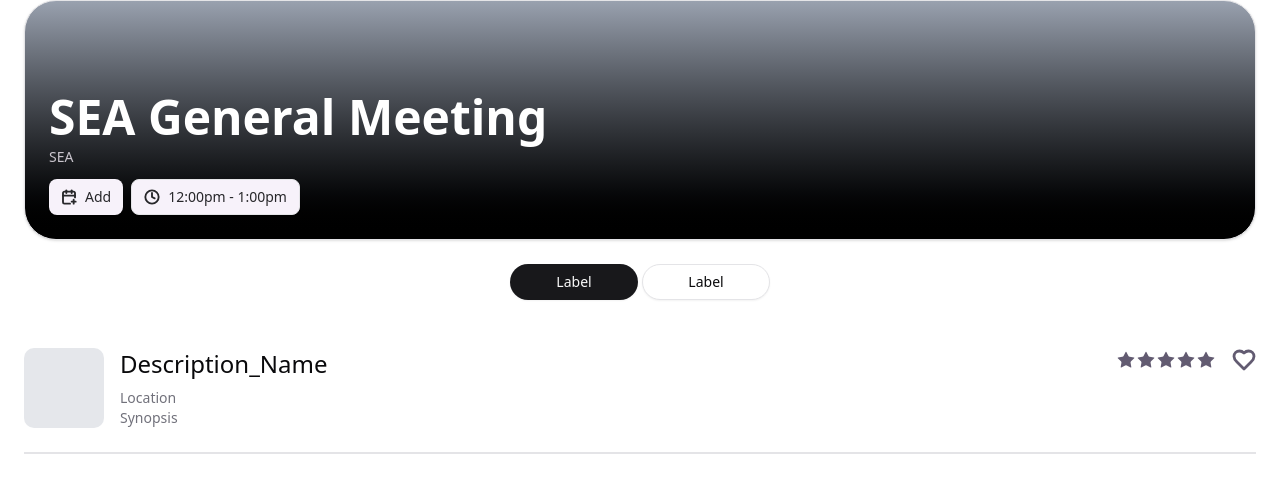
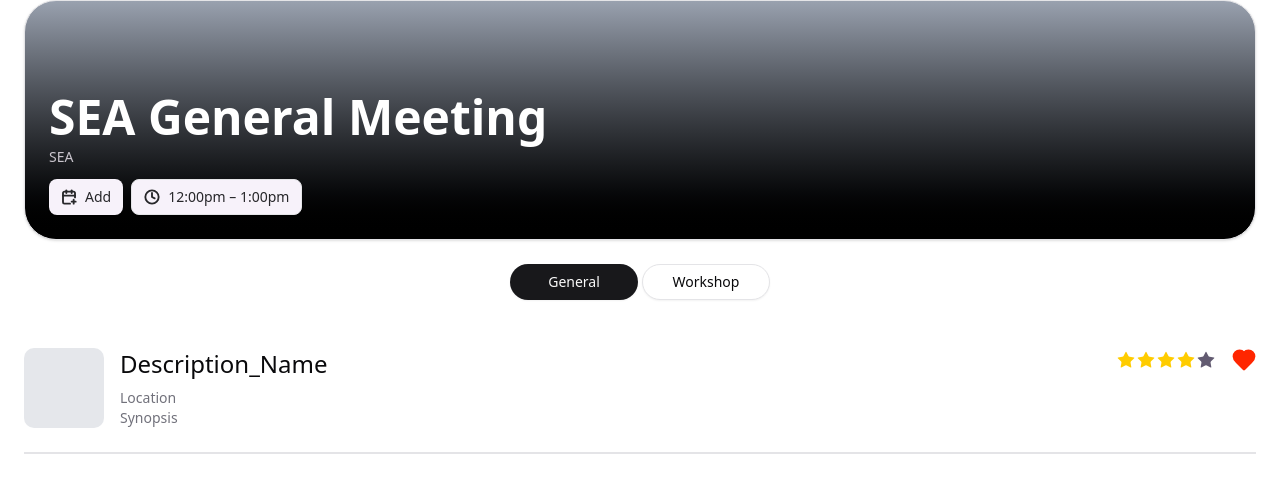
Before and after one commit to TimiParkinson/CPP-SEA-Campus-Events-App, a SvelteKit app: page /events/1 in a window 1280 px wide. Shown: the top 492 px of the page. Built offline with nearby package versions, Linux system fonts and the light colour scheme.

Commit message:
Use static object for static values

```diff
--- a/src/routes/events/[event]/+page.svelte
+++ b/src/routes/events/[event]/+page.svelte
@@ -4,6 +4,19 @@
     import * as Card from "$lib/components/ui/card/index.js";
 
     import { CalendarPlus, Clock, Heart, Star } from "@lucide/svelte";
+
+    // Static Values
+    const event = {
+        title: "SEA General Meeting",
+        organization: "SEA",
+        time: "12:00pm – 1:00pm",
+        description_name: "Description_Name",
+        location: "Location",
+        synopsis: "Synopsis",
+        labels: ["General", "Workshop"],
+        rating: 4,
+        isFavorite: true,
+    };
 </script>
 
 <!-- Event Header -->
@@ -12,9 +25,11 @@
 >
     <Card.Header>
         <Card.Title class="text-white text-5xl font-semibold"
-            >SEA General Meeting</Card.Title
+            >{event.title}</Card.Title
         >
-        <Card.Description class="text-[#F5EFF7]/80">SEA</Card.Description>
+        <Card.Description class="text-[#F5EFF7]/80"
+            >{event.organization}</Card.Description
+        >
     </Card.Header>
 
     <Card.Content>
@@ -26,7 +41,7 @@
                 Add</Button
             >
             <Badge variant="buttonMimic" class="bg-[#F7F2FA] text-zinc-800">
-                <Clock strokeWidth="2.8" />12:00pm - 1:00pm</Badge
+                <Clock strokeWidth="2.8" />{event.time}</Badge
             >
         </Card.Action>
     </Card.Content>
@@ -34,8 +49,12 @@
 
 <!-- Filters? -->
 <div class="flex justify-center gap-1 my-6">
-    <Button class="rounded-4xl w-32">Label</Button>
-    <Button variant="outline" class="rounded-4xl w-32">Label</Button>
+    {#each event.labels as label, i}
+        <Button
+            class="rounded-4xl w-32 cursor-pointer"
+            variant={i === 0 ? "default" : "outline"}>{label}</Button
+        >
+    {/each}
 </div>
 
 <!-- Description Cards -->
@@ -46,26 +65,31 @@
         <div class="w-20 h-20 bg-gray-200 rounded-lg"></div>
         <div class="space-y-2">
             <Card.Title class="font-normal text-2xl"
-                >Description_Name</Card.Title
+                >{event.description_name}</Card.Title
             >
             <div class="text-sm text-muted-foreground">
-                <p>Location</p>
-                <p>Synopsis</p>
+                <p>{event.location}</p>
+                <p>{event.synopsis}</p>
             </div>
         </div>
     </Card.Header>
 
     <Card.Action class="flex items-center gap-4">
         <div class="flex">
-            {#each Array(5) as _}
+            {#each Array(5) as _, i}
                 <Star
                     color="#625B71"
-                    fill="#625B71"
+                    fill={i < event.rating ? "#FFCC00" : "#625B71"}
                     strokeWidth="0"
                     class="w-5"
                 />
             {/each}
         </div>
-        <Heart color="#625B71" strokeWidth="2.8" class="w-6" />
+        <Heart
+            class="w-6 fill-[#625B71] stroke-[#625B71] {event.isFavorite
+                ? 'fill-[#FF2600] stroke-[#FF2600]'
+                : ''}"
+            strokeWidth="2.8"
+        />
     </Card.Action>
 </Card.Root>
```
